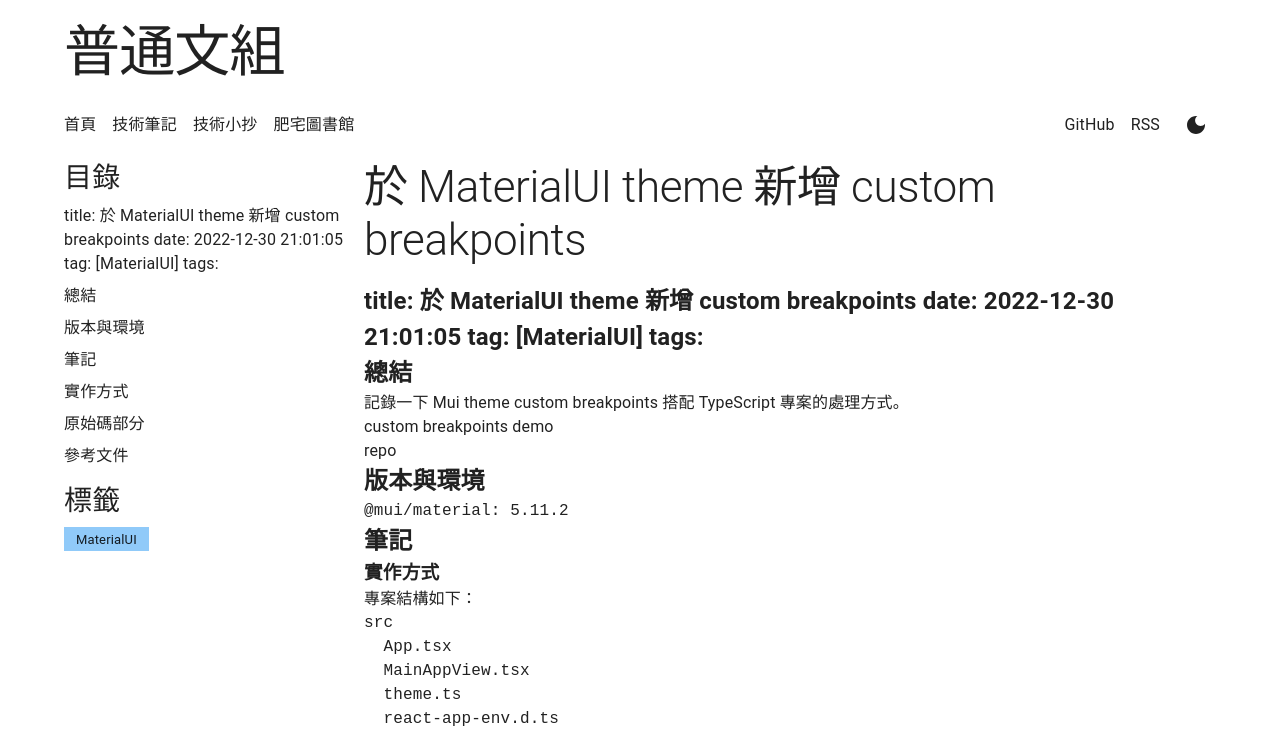
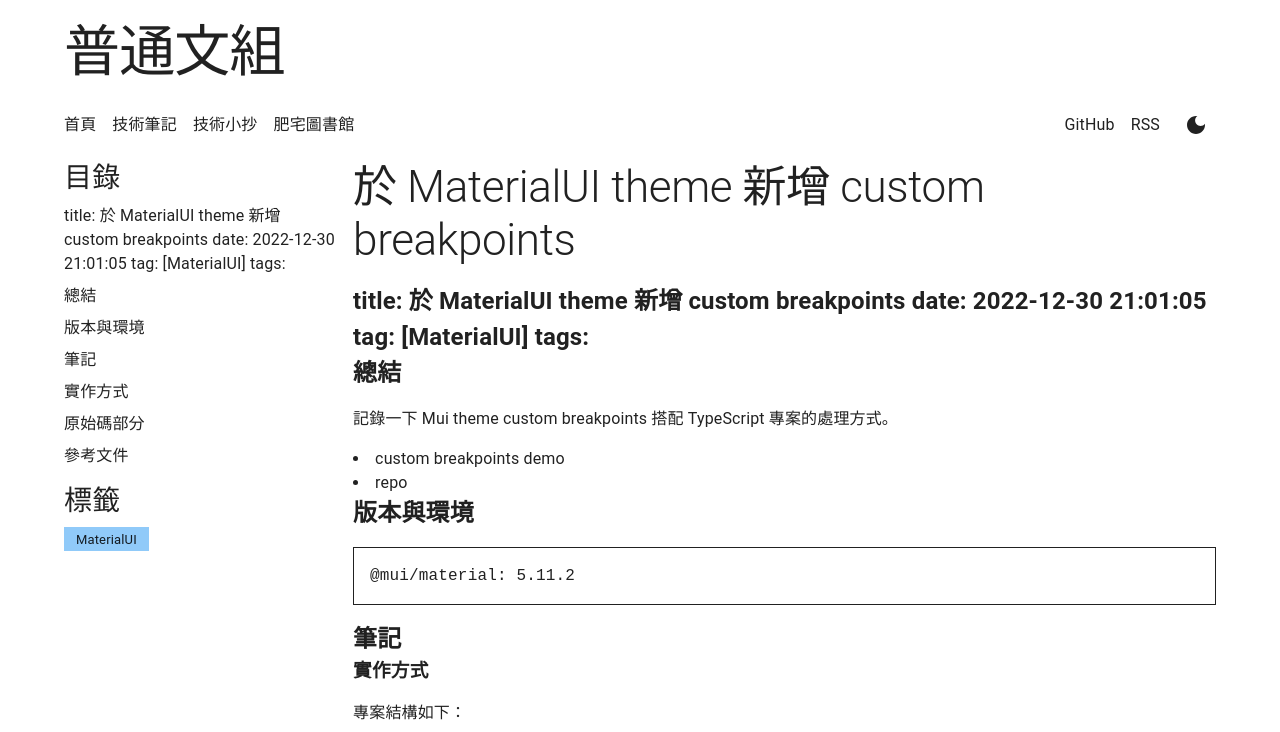
Before and after one commit to tzynwang/next-blog-v2, a Next.js app: page /2022/mui-custom-breakpoints in a window 1280 px wide. Shown: the top 732 px of the page. Built offline with nearby package versions, Linux system fonts and the light colour scheme.

Commit message:
[feat] basic tech post content styling

```diff
--- a/pages/[year]/[id].tsx
+++ b/pages/[year]/[id].tsx
@@ -24,9 +24,10 @@ function TechBlogSinglePostPage(props: SinglePostPageProps) {
   /* Data */
   const toc = useMemo(
     () =>
-      postToc.map((toc) => ({
-        to: toc.text,
-        postSubTitle: toc.text,
+      postToc.map(({ text, depth }) => ({
+        to: `#${text}`,
+        postSubTitle: text,
+        depth,
       })),
     [postToc]
   );
@@ -74,13 +75,13 @@ function TechBlogSinglePostPage(props: SinglePostPageProps) {
         </div>
       }
       main={
-        <React.Fragment>
+        <div className="techBlogSinglePostPage_content_wrapper">
           {PostTitle}
           <div
             className={cn(breakpointsUpMd && scopedStyles.main_wrapper_up_md)}
             dangerouslySetInnerHTML={{ __html: postContent }}
           />
-        </React.Fragment>
+        </div>
       }
     />
   );
--- a/style/globals.css
+++ b/style/globals.css
@@ -37,3 +37,18 @@ a:active {
 a:hover {
   text-decoration-color: inherit;
 }
+
+.techBlogSinglePostPage_content_wrapper p {
+  margin: 16px 0;
+}
+
+.techBlogSinglePostPage_content_wrapper pre {
+  margin: 16px 0;
+  padding: 16px;
+  border: 1px solid var(--mui-palette-text-primary);
+}
+
+.techBlogSinglePostPage_content_wrapper ul {
+  list-style-position: inside;
+  list-style-type: disc;
+}
```
